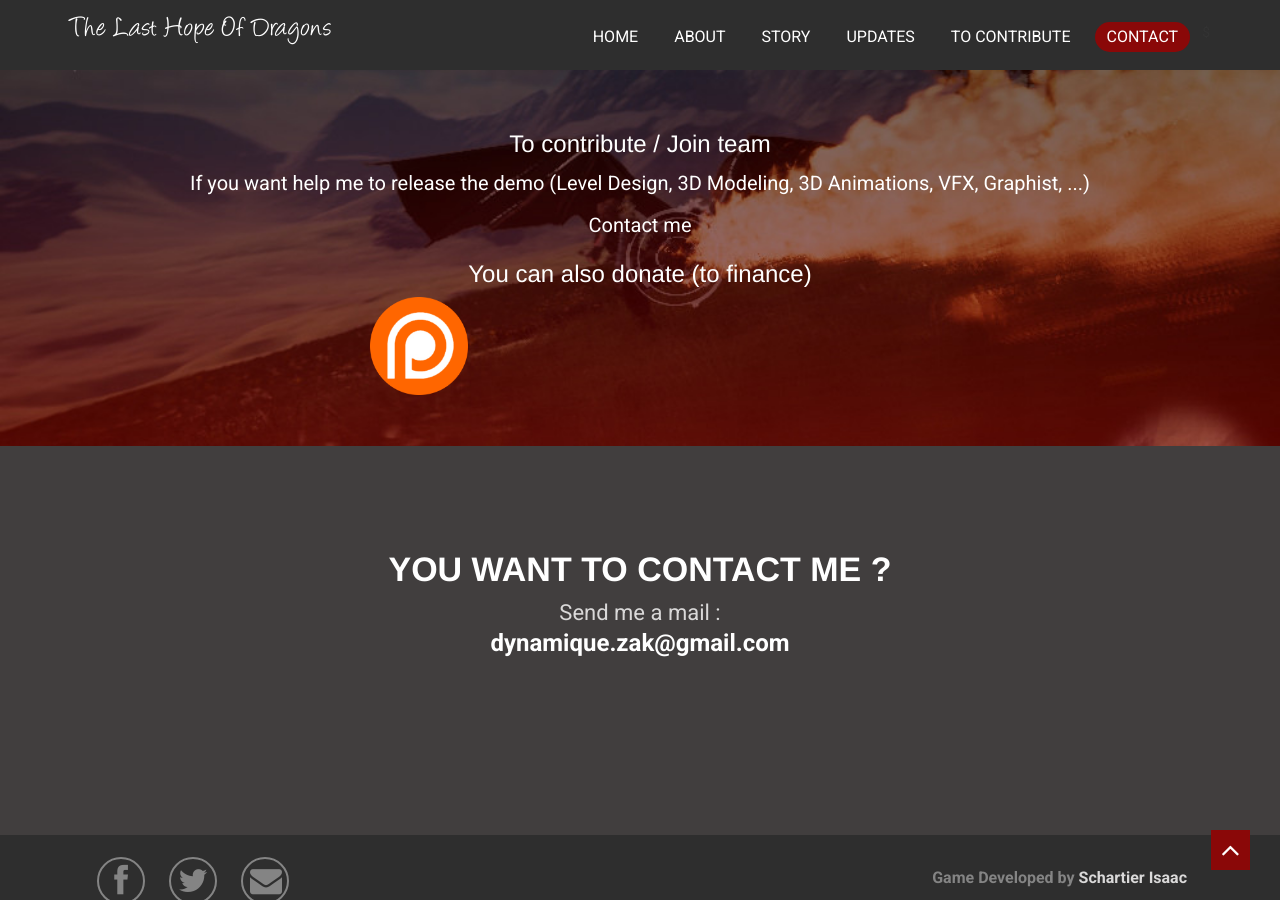
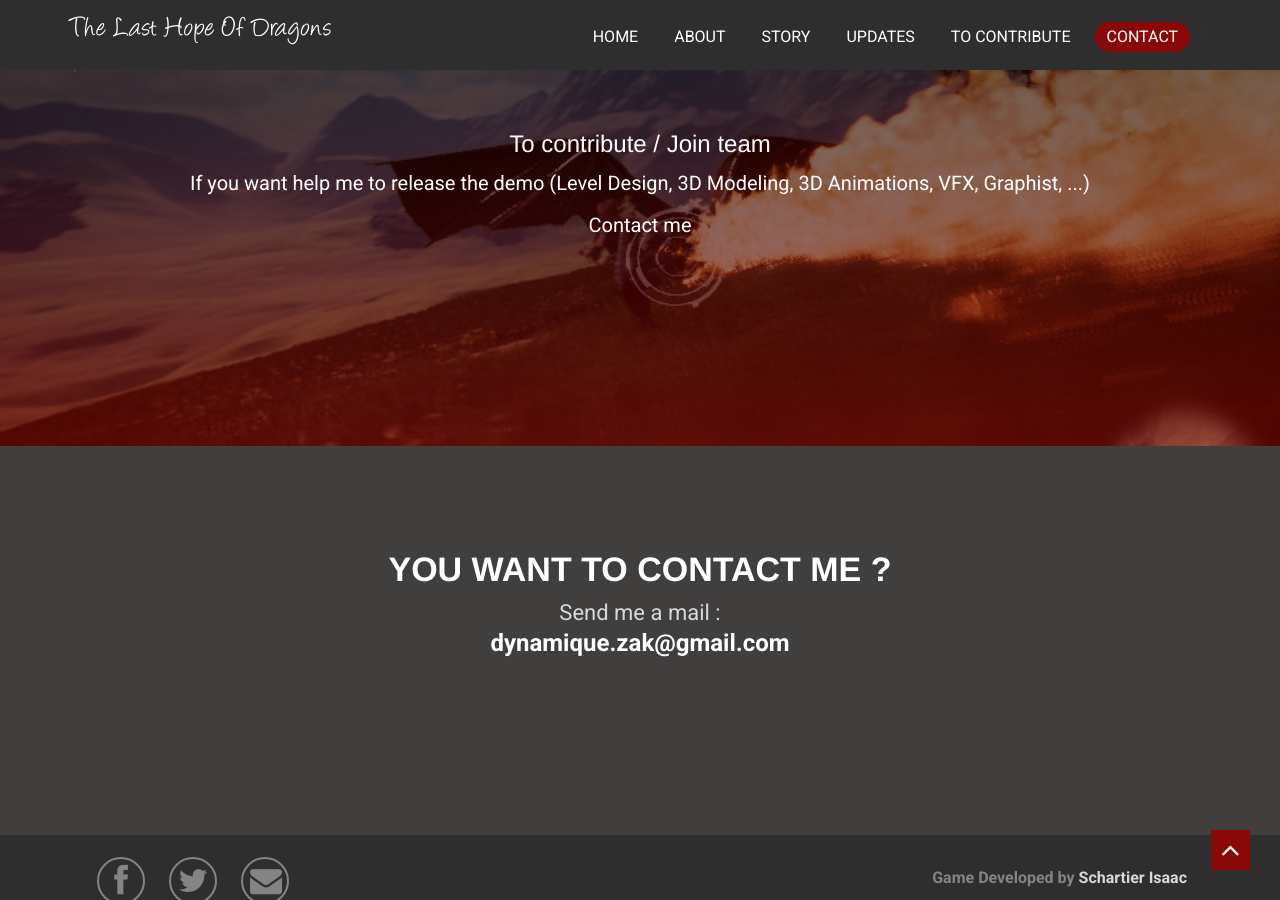
Before and after one commit to Dynamique-Zak/LastHopeOfDragons, a Jekyll site: the page built from index.html, in a window 1280 px wide and 900 px high, scrolled down 4826 px. Built offline with Jekyll 4.4.1, drawn with Linux system fonts in a browser that asks for light colours.

Commit message:
Update index.html

```diff
--- a/index.html
+++ b/index.html
@@ -160,13 +160,6 @@ layout: default
         <h1> To contribute / Join team</h1>
         <p>If you want help me to release the demo (Level Design, 3D Modeling, 3D Animations, VFX, Graphist, ...)</p>
         <p>Contact me</p>
-
-
-        <h1>You can also donate (to finance)</h1>
-        <div class="col-md-2 col-md-offset-3">
-          <a href="https://www.patreon.com/dzak"><img src="{{ site.baseurl }}/assets/img/patreon-logo1.png" style="width: 98px;"></a>
-        </div>
-
       </div>
     </div>
   </div>
```
